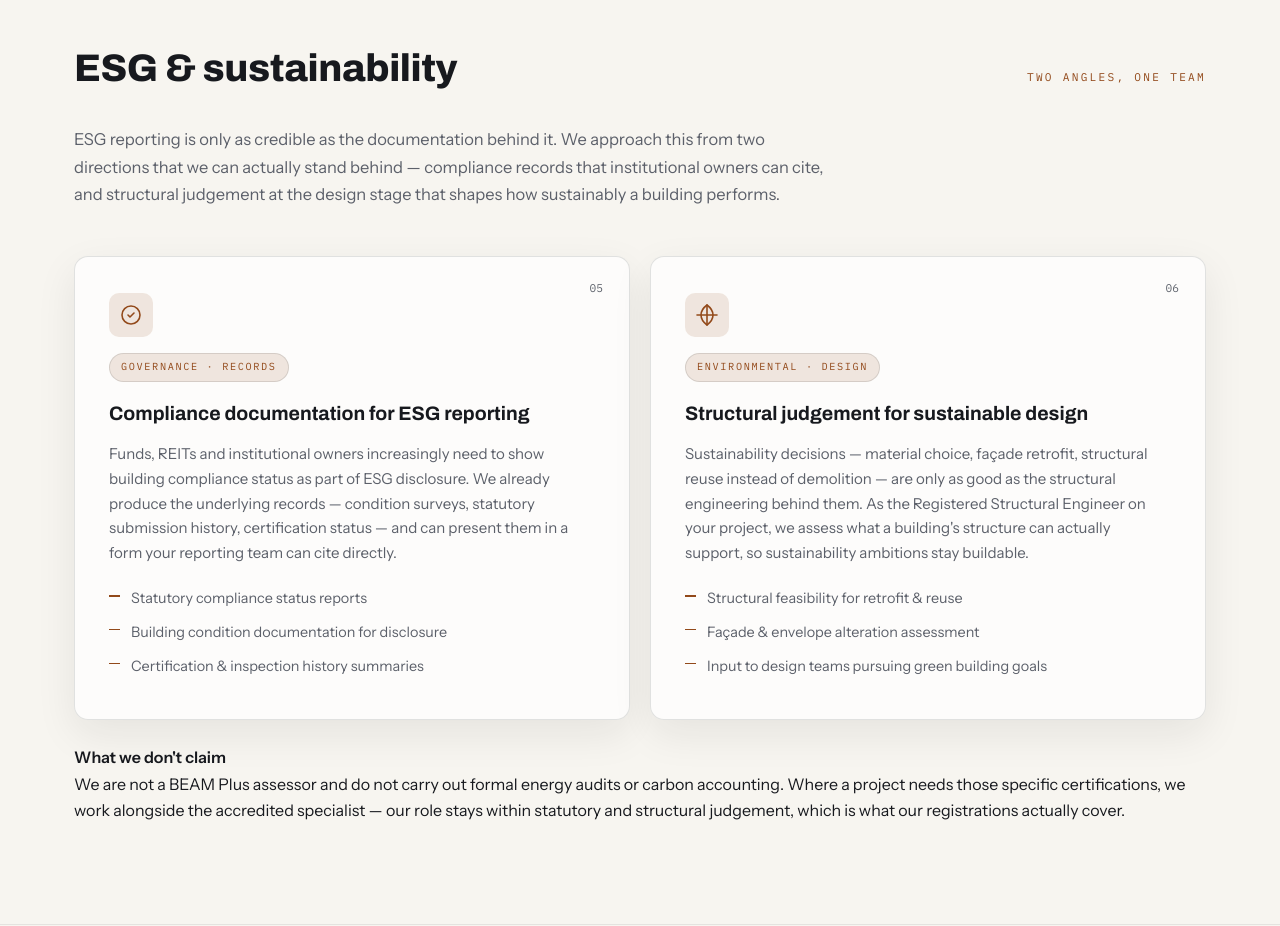
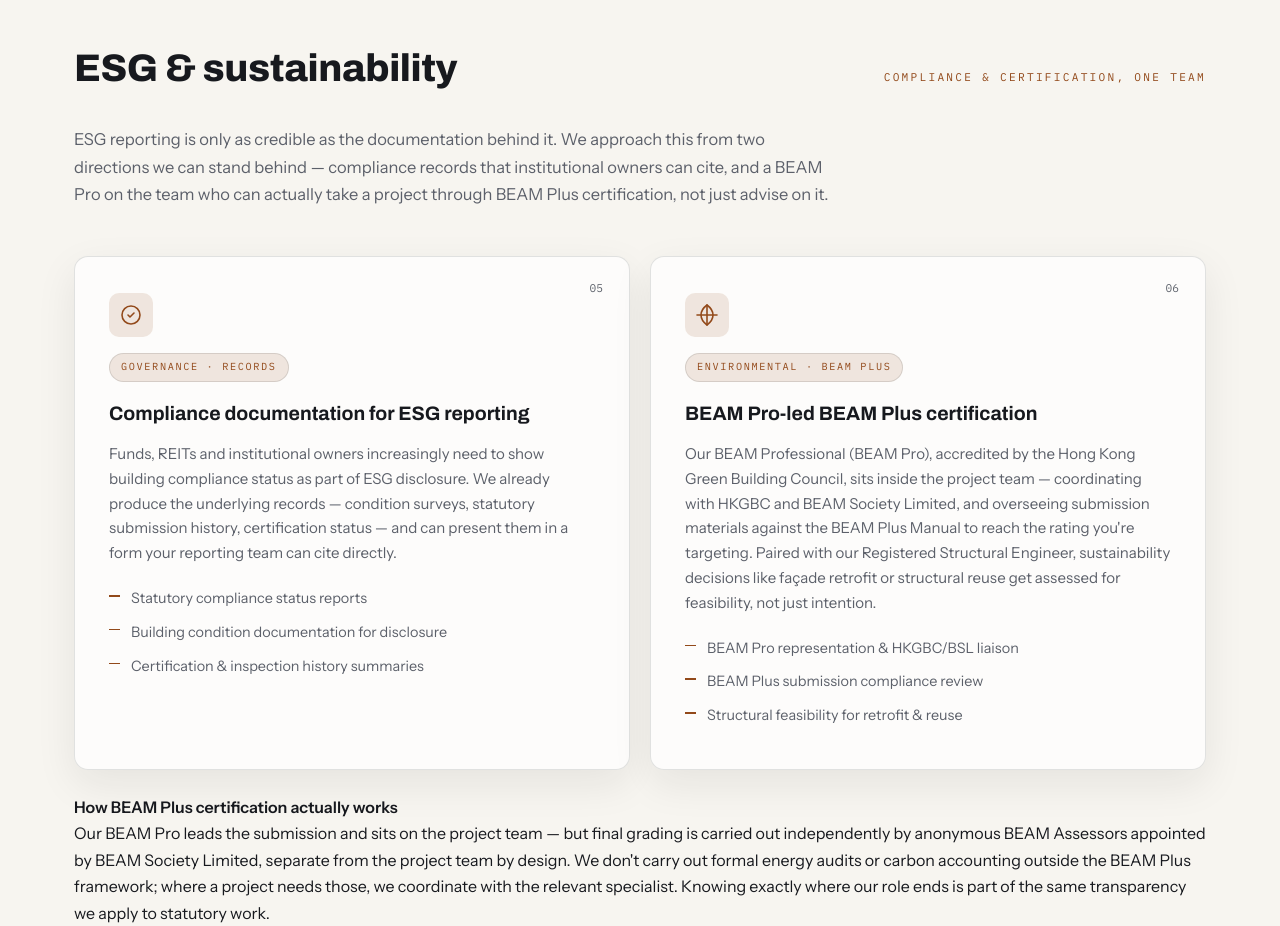
Before and after one commit to jeremyngyintai-hub/aael-website, a plain HTML site: page index.html in a window 1280 px wide. Shown: the part 3120-4046 px from the top of the page. Drawn offline with Linux system fonts and the light colour scheme.

Commit message:
Add files via upload

```diff
--- a/index.html
+++ b/index.html
@@ -1066,7 +1066,7 @@
   <a href="#services"><span class="mi"><svg class="ic" viewBox="0 0 24 24"><path d="M4 20V6l8-3 8 3v14M4 20h16M8 20V9m8 11V9M4 9h16"/></svg></span><span class="mtxt"><span><span class="en">Services</span><span class="zh">服務</span></span><span class="msub"><span class="en">Four disciplines, one team</span><span class="zh">四大專業，一個問責團隊</span></span></span></a>
   <a href="#scope"><span class="mi"><svg class="ic" viewBox="0 0 24 24"><path d="M9 3H5a2 2 0 0 0-2 2v14a2 2 0 0 0 2 2h14a2 2 0 0 0 2-2v-4"/><path d="M15 3h6v6M10 14L21 3"/></svg></span><span class="mtxt"><span><span class="en">Scope of services</span><span class="zh">服務範圍</span></span><span class="msub"><span class="en">Statutory, licensing, inspections</span><span class="zh">法定服務、牌照、檢驗</span></span></span></a>
   <a href="#bhu"><span class="mi"><svg class="ic" viewBox="0 0 24 24"><path d="M3 11l9-7 9 7M5 9v11h14V9"/><path d="M9 20v-6h6v6"/></svg></span><span class="mtxt"><span><span class="en">Basic Housing Unit</span><span class="zh">簡樸房</span></span><span class="msub"><span class="en">Registration, standards, renewal</span><span class="zh">登記、標準、續期</span></span></span></a>
-  <a href="#esg"><span class="mi"><svg class="ic" viewBox="0 0 24 24"><circle cx="12" cy="12" r="9"/><path d="M2 12h20M12 2c2.5 2.7 4 6.2 4 10s-1.5 7.3-4 10c-2.5-2.7-4-6.2-4-10s1.5-7.3 4-10z"/></svg></span><span class="mtxt"><span><span class="en">ESG &amp; sustainability</span><span class="zh">ESG 與可持續發展</span></span><span class="msub"><span class="en">Compliance records &amp; sustainable design</span><span class="zh">合規紀錄與可持續設計</span></span></span></a>
+  <a href="#esg"><span class="mi"><svg class="ic" viewBox="0 0 24 24"><circle cx="12" cy="12" r="9"/><path d="M2 12h20M12 2c2.5 2.7 4 6.2 4 10s-1.5 7.3-4 10c-2.5-2.7-4-6.2-4-10s1.5-7.3 4-10z"/></svg></span><span class="mtxt"><span><span class="en">ESG &amp; sustainability</span><span class="zh">ESG 與可持續發展</span></span><span class="msub"><span class="en">Compliance records &amp; BEAM Plus</span><span class="zh">合規紀錄與 BEAM Plus 認證</span></span></span></a>
   <div class="navgrp"><span class="en">Working with us</span><span class="zh">與我們合作</span></div>
   <a href="#audience"><span class="mi"><svg class="ic" viewBox="0 0 24 24"><circle cx="9" cy="7" r="3"/><path d="M2 21v-2a5 5 0 015-5h4a5 5 0 015 5v2"/><circle cx="18" cy="8" r="2.2"/><path d="M22 21v-1.5a3.5 3.5 0 00-2.5-3.35"/></svg></span><span class="mtxt"><span><span class="en">Who we serve</span><span class="zh">服務對象</span></span><span class="msub"><span class="en">Owners, corporations &amp; the trade</span><span class="zh">業主、法團及同業</span></span></span></a>
   <a href="#process"><span class="mi"><svg class="ic" viewBox="0 0 24 24"><circle cx="12" cy="12" r="9"/><path d="M12 7v5l3 3"/></svg></span><span class="mtxt"><span><span class="en">How we work</span><span class="zh">服務流程</span></span><span class="msub"><span class="en">From site visit to sign-off</span><span class="zh">由實地視察到簽核</span></span></span></a>
@@ -1227,9 +1227,9 @@
   <div class="wrap">
     <div class="sec-head rv">
       <h2><span class="en">ESG &amp; sustainability</span><span class="zh">ESG 與可持續發展</span></h2>
-      <span class="sec-note"><span class="en">Two angles, one team</span><span class="zh">兩個角度，同一團隊</span></span>
-    </div>
-    <p class="sec-intro rv"><span class="en">ESG reporting is only as credible as the documentation behind it. We approach this from two directions that we can actually stand behind — compliance records that institutional owners can cite, and structural judgement at the design stage that shapes how sustainably a building performs.</span><span class="zh">ESG 報告的可信度，取決於背後的紀錄是否經得起查證。我們從兩個我們有能力承擔的角度切入——供機構業主引用的合規紀錄，以及在設計階段以結構判斷影響樓宇長遠表現的把關角色。</span></p>
+      <span class="sec-note"><span class="en">Compliance &amp; certification, one team</span><span class="zh">合規紀錄與認證申請，同一團隊</span></span>
+    </div>
+    <p class="sec-intro rv"><span class="en">ESG reporting is only as credible as the documentation behind it. We approach this from two directions we can stand behind — compliance records that institutional owners can cite, and a BEAM Pro on the team who can actually take a project through BEAM Plus certification, not just advise on it.</span><span class="zh">ESG 報告的可信度，取決於背後的紀錄是否經得起查證。我們從兩個方向切入——供機構業主引用的合規紀錄，以及團隊中持有 BEAM Pro 資格的專業人士，能夠實際帶領項目完成 BEAM Plus 認證，而不只是提供意見。</span></p>
     <div class="svc-grid">
       <div class="svc rv">
         <div class="ic-wrap"><svg class="ic" viewBox="0 0 24 24"><path d="M9 12l2 2 4-4"/><circle cx="12" cy="12" r="9"/></svg></div>
@@ -1246,19 +1246,19 @@
       <div class="svc rv">
         <div class="ic-wrap"><svg class="ic" viewBox="0 0 24 24"><path d="M12 2v20M2 12h20"/><path d="M12 2c4 3 6 7 6 10s-2 7-6 10c-4-3-6-7-6-10s2-7 6-10z"/></svg></div>
         <span class="idx">06</span>
-        <span class="tag"><span class="en">Environmental · Design</span><span class="zh">環境 · 設計</span></span>
-        <h3><span class="en">Structural judgement for sustainable design</span><span class="zh">可持續設計中的結構把關</span></h3>
-        <p><span class="en">Sustainability decisions — material choice, façade retrofit, structural reuse instead of demolition — are only as good as the structural engineering behind them. As the Registered Structural Engineer on your project, we assess what a building's structure can actually support, so sustainability ambitions stay buildable.</span><span class="zh">可持續設計的決定——物料選擇、外牆改造、結構保留而非拆卸重建——最終取決於背後的結構工程判斷是否可行。作為項目的註冊結構工程師，我們評估樓宇結構實際能承受甚麼，讓可持續發展的目標保持可行。</span></p>
+        <span class="tag"><span class="en">Environmental · BEAM Plus</span><span class="zh">環境 · BEAM Plus</span></span>
+        <h3><span class="en">BEAM Pro-led BEAM Plus certification</span><span class="zh">BEAM Pro 帶領的 BEAM Plus 認證申請</span></h3>
+        <p><span class="en">Our BEAM Professional (BEAM Pro), accredited by the Hong Kong Green Building Council, sits inside the project team — coordinating with HKGBC and BEAM Society Limited, and overseeing submission materials against the BEAM Plus Manual to reach the rating you're targeting. Paired with our Registered Structural Engineer, sustainability decisions like façade retrofit or structural reuse get assessed for feasibility, not just intention.</span><span class="zh">我們的 BEAM Professional（BEAM Pro）獲香港綠色建築議會認可，直接參與項目團隊——對接香港綠色建築議會及綠色建築議會有限公司，並按 BEAM Plus 手冊要求監督提交文件，以達到目標評級。配合我們的註冊結構工程師，外牆改造或結構保留重用等可持續設計決定，會經過可行性評估，而非只流於意向。</span></p>
         <ul>
+          <li><span class="en">BEAM Pro representation &amp; HKGBC/BSL liaison</span><span class="zh">BEAM Pro 代表及對接香港綠色建築議會</span></li>
+          <li><span class="en">BEAM Plus submission compliance review</span><span class="zh">BEAM Plus 提交文件合規審查</span></li>
           <li><span class="en">Structural feasibility for retrofit &amp; reuse</span><span class="zh">改造及保留重用的結構可行性評估</span></li>
-          <li><span class="en">Façade &amp; envelope alteration assessment</span><span class="zh">外牆及圍護結構改動評估</span></li>
-          <li><span class="en">Input to design teams pursuing green building goals</span><span class="zh">配合設計團隊的綠色建築目標提供意見</span></li>
         </ul>
       </div>
     </div>
     <div class="box" style="margin-top:24px">
-      <strong><span class="en">What we don't claim</span><span class="zh">我們不會聲稱的事</span></strong>
-      <p><span class="en">We are not a BEAM Plus assessor and do not carry out formal energy audits or carbon accounting. Where a project needs those specific certifications, we work alongside the accredited specialist — our role stays within statutory and structural judgement, which is what our registrations actually cover.</span><span class="zh">我們並非BEAM Plus認可評核人，亦不從事正式的能源審計或碳排放核算。若項目需要這類特定認證，我們會與相關認可專家並肩合作——我們的角色維持在法定及結構判斷範圍內，即我們的註冊資格實際涵蓋的部分。</span></p>
+      <strong><span class="en">How BEAM Plus certification actually works</span><span class="zh">BEAM Plus 認證的實際運作方式</span></strong>
+      <p><span class="en">Our BEAM Pro leads the submission and sits on the project team — but final grading is carried out independently by anonymous BEAM Assessors appointed by BEAM Society Limited, separate from the project team by design. We don't carry out formal energy audits or carbon accounting outside the BEAM Plus framework; where a project needs those, we coordinate with the relevant specialist. Knowing exactly where our role ends is part of the same transparency we apply to statutory work.</span><span class="zh">我們的 BEAM Pro 帶領申請提交並參與項目團隊——但最終評級由綠色建築議會有限公司委任的匿名 BEAM Assessor 獨立進行，按制度設計與項目團隊分開。BEAM Plus 框架以外的正式能源審計或碳排放核算，我們不會承接；若項目需要，我們會與相關專家協調。清楚界定角色的邊界，與我們處理法定事務的透明度是同一原則。</span></p>
     </div>
   </div>
 </section>
```
